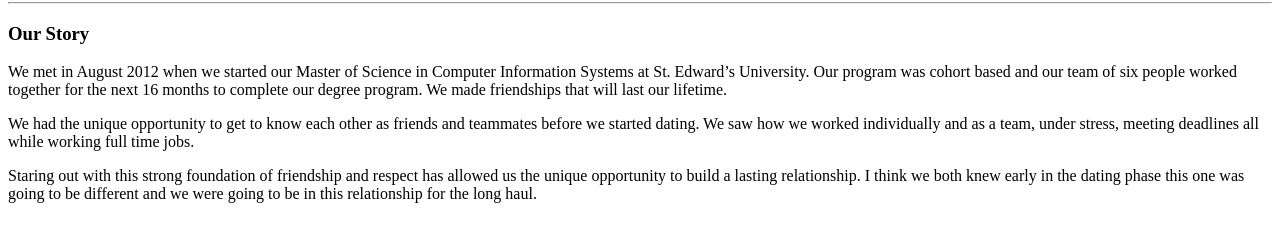
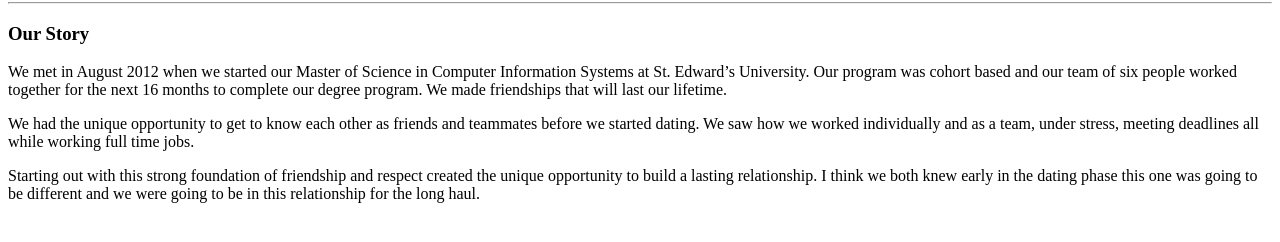
Before and after one commit to davenatx/mc-price, a website: page src/main/assets/lift/index.html in a window 1280 px wide. Shown: the part 88-330 px from the top of the page. Drawn offline with Linux system fonts and the light colour scheme.

Commit message:
Corrected a spelling issue and made an edit to the text

```diff
--- a/src/main/assets/lift/index.html
+++ b/src/main/assets/lift/index.html
@@ -31,7 +31,7 @@
 
                     <p>We had the unique opportunity to get to know each other as friends and teammates before we started dating.  We saw how we worked individually and as a team, under stress, meeting deadlines all while working full time jobs.</p>
 
-                    <p>Staring out with this strong foundation of friendship and respect has allowed us the unique opportunity to build a lasting relationship. I think we both knew early in the dating phase this one was going to be different and we were going to be in this relationship for the long haul.</p>
+                    <p>Starting out with this strong foundation of friendship and respect created the unique opportunity to build a lasting relationship. I think we both knew early in the dating phase this one was going to be different and we were going to be in this relationship for the long haul.</p>
                 </div>
             </div>
         </div>
```
